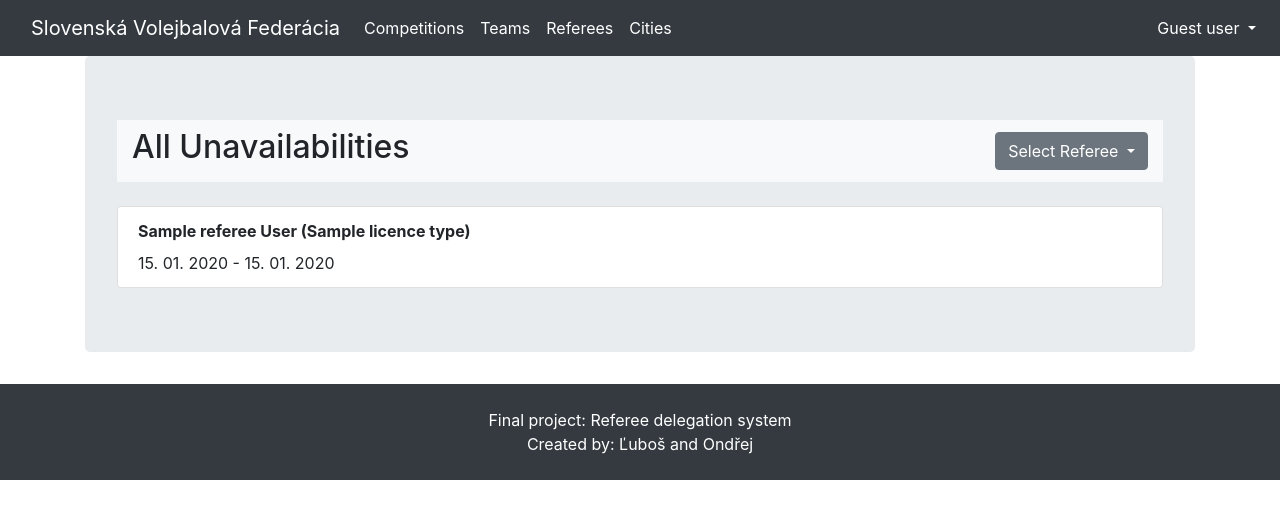
After one commit to mikehoe/Referee_delegation_system, a Django app: template referees/templates/all_unavailabilities_list.html in a window 1280 px wide. The commit adds this page. Shown: the top 519 px of the page. Run offline with Django 5.2, Linux system fonts and the light colour scheme; the template is opened without the code that fills it: most values are stand-ins (such as "Sample title", 1, 10 or a date in 2020); some libraries are stand-ins or nearby versions.

Commit message:
referees(app): setup for unavailabilities - list, create, update, delete for logged-in referee and list of all unavailabilities for manager profiles with permission

```diff
--- a/referee_delegation_system/urls.py
+++ b/referee_delegation_system/urls.py
@@ -22,7 +22,7 @@ from competitions.views import MatchesListView, TeamDetailView, TeamsListView, C
     CitiesListView, CityDeleteView, MatchAddView, MatchUpdateView, MatchDeleteView, TeamAddView, TeamUpdateView, \
     TeamDeleteView
 from referees.views import RefereesListView, RefereeDetailView, UnavailabilityListView, UnavailabilityCreateView, \
-    UnavailabilityDeleteView, UnavailabilityUpdateView
+    UnavailabilityDeleteView, UnavailabilityUpdateView, AllUnavailabilitiesListView
 from accounts.views import ProfileRefereeAddView, ProfileRefereeEditView, ProfileRefereeDeleteView
 from competitions.view_home import competitions_in_season
 
@@ -49,6 +49,7 @@ urlpatterns = [
     path('referees/referees/', RefereesListView.as_view(), name='referees_list'),
     path('referees/referee/<pk>/', RefereeDetailView.as_view(), name='referee_detail'),
 
+    path('referees/unavailabilities/', AllUnavailabilitiesListView.as_view(), name='all_unavailabilities_list'),
     path('referee/<pk>/unavailabilities/', UnavailabilityListView.as_view(), name='unavailabilities_list'),
     path('referee/<pk>/unavailability/add', UnavailabilityCreateView.as_view(), name='unavailability_add'),
     path('referee/<referee_pk>/unavailability/<pk>/update', UnavailabilityUpdateView.as_view(), name='unavailability_update'),
--- /dev/null
+++ b/referees/templates/all_unavailabilities_list.html
@@ -0,0 +1,45 @@
+{% extends "base.html" %}
+
+{% block content %}
+<div class="bg-light py-2">
+    <div class="container d-flex justify-content-between align-items-center">
+        <h2>All Unavailabilities</h2>
+        <div class="dropdown">
+            <button class="btn btn-secondary dropdown-toggle" type="button" id="dropdownMenuButton" data-toggle="dropdown" aria-haspopup="true" aria-expanded="false">
+                Select Referee
+            </button>
+            <div class="dropdown-menu" aria-labelledby="dropdownMenuButton">
+                <a class="dropdown-item" href="{% url 'all_unavailabilities_list' %}">All Referees</a>
+                {% for referee in referees %}
+                    <a class="dropdown-item" href="{% url 'all_unavailabilities_list' %}?referee={{ referee.pk }}">
+                        {{ referee.name }} {{ referee.surname }} ({{ referee.licence_type.name }})
+                    </a>
+                {% endfor %}
+            </div>
+        </div>
+    </div>
+</div>
+
+{% if referee_unavailabilities %}
+    <ul class="list-group text-center mt-4">
+        {% for referee, all_unavailabilities in referee_unavailabilities %}
+        <li class="list-group-item">
+            <div class="text-left">
+                <strong>{{ referee.name }} {{ referee.surname }} ({{ referee.licence_type.name }})</strong>
+                <ul class="list-unstyled mt-2">
+                    {% for unavailability in all_unavailabilities %}
+                        <li>
+                            {{ unavailability.date_from|date:'d. m. Y' }} - {{ unavailability.date_to|date:'d. m. Y' }}
+                        </li>
+                    {% endfor %}
+                </ul>
+            </div>
+        </li>
+        {% empty %}
+            <li class="list-group-item">No unavailabilities for this referee.</li>
+        {% endfor %}
+    </ul>
+{% else %}
+    <p class="text-center">No referees with unavailabilities available.</p>
+{% endif %}
+{% endblock %}
--- a/referees/templates/unavailabilities_list.html
+++ b/referees/templates/unavailabilities_list.html
@@ -11,7 +11,7 @@
 <ul class="list-group">
     {% for unavailability in unavailabilities %}
         <li class="list-group-item">
-            {{ unavailability.date_from }} - {{ unavailability.date_to }}
+            {{ unavailability.date_from|date:'d. m. Y' }} - {{ unavailability.date_to|date:'d. m. Y' }}
             <a href="{% url 'unavailability_update' referee.id unavailability.id %}">✏️</a>
             <a href="{% url 'unavailability_delete' referee.id unavailability.id %}">❌</a>
         </li>
--- a/referees/templates/unavailability_delete.html
+++ b/referees/templates/unavailability_delete.html
@@ -2,7 +2,7 @@
 
 {% block content %}
 <h2>Delete Unavailability</h2>
-<h3><strong>"{{ unavailability.date_from }} - {{ unavailability.date_to }}" </strong></h3>
+<h3><strong>"{{ unavailability.date_from|date:'d. m. Y' }} - {{ unavailability.date_to|date:'d. m. Y' }}" </strong></h3>
 <p>Are you sure you want to delete this unavailability?</p>
 <form method="POST">
     {% csrf_token %}
--- a/templates/navbar.html
+++ b/templates/navbar.html
@@ -21,6 +21,9 @@
                 <a class="nav-item nav-link active" href="{% url 'unavailabilities_list' profile_referee.referee.id %}">Unavailabilities</a>
             {% endif %}
         {% endwith %}
+        {% if 'referees.view_unavailability' in user.get_all_permissions %}
+            <a class="nav-item nav-link active" href="{% url 'all_unavailabilities_list' %}">All Unavailabilities</a>
+        {% endif %}
         <div class="nav-item dropdown">
             <a class="nav-link active dropdown-toggle" href="#" data-toggle="dropdown">
                 {{ user.username }}
```
Also changed, not shown: competitions/views.py (+10 -10 lines), referees/templates/unavailability_form.html (added, +51 -0 lines), referees/views.py (+40 -8 lines).
